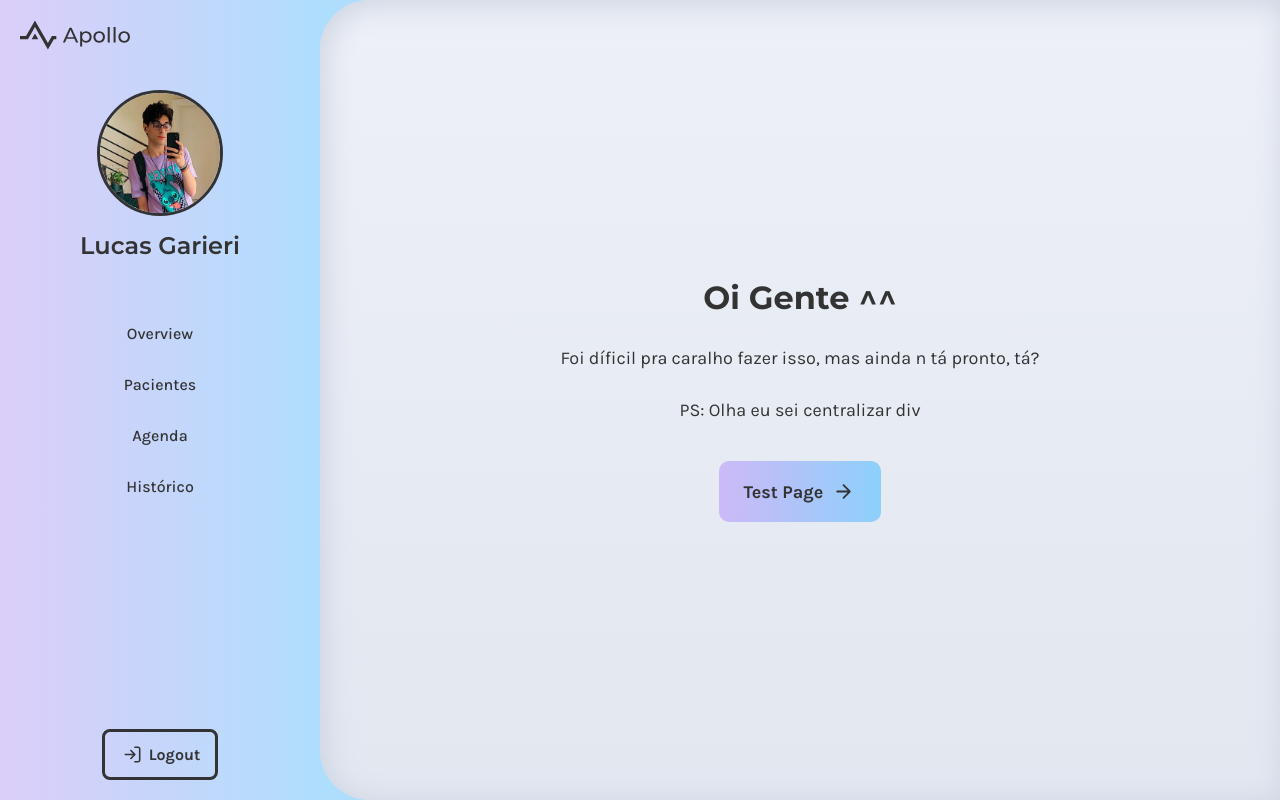
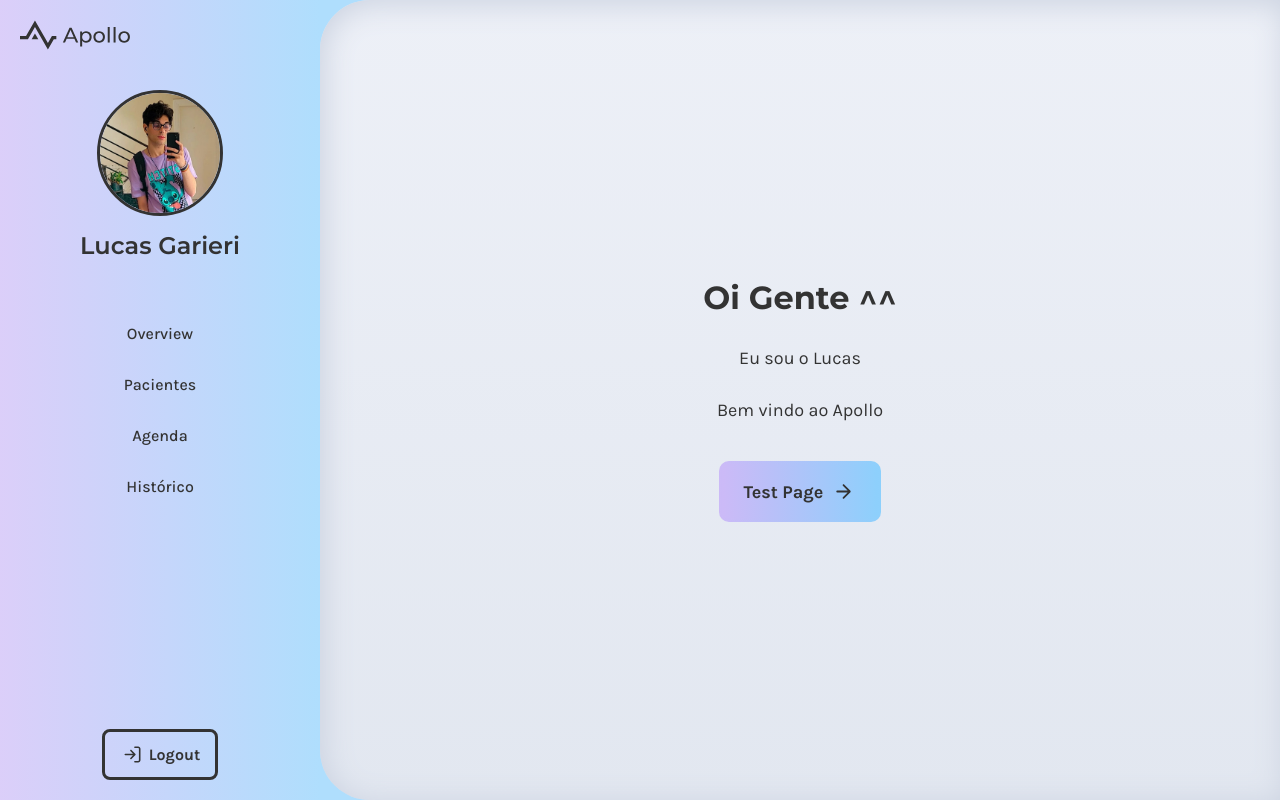
Before and after one commit to pedrohrodrig/LabEngSoft2-Frontend, a React (Create React App) app in the folder frontend/: page / in a window 1280 px wide. Built offline with nearby package versions, Linux system fonts and the light colour scheme.

Commit message:
Tira xingamentos da MainPage

```diff
--- a/frontend/src/pages/home/homepage.js
+++ b/frontend/src/pages/home/homepage.js
@@ -5,8 +5,8 @@ function HomePage() {
     return(
         <div style={{gap: "30px"}} className="home page">
             <h1>Oi Gente ^^</h1>
-            <p>Foi díficil pra caralho fazer isso, mas ainda n tá pronto, tá?</p>
-            <p style={{marginBottom: "10px"}}>PS: Olha eu sei centralizar div</p>
+            <p>Eu sou o Lucas</p>
+            <p style={{marginBottom: "10px"}}>Bem vindo ao Apollo</p>
 
             <Button
                 className="grad medium"
```
